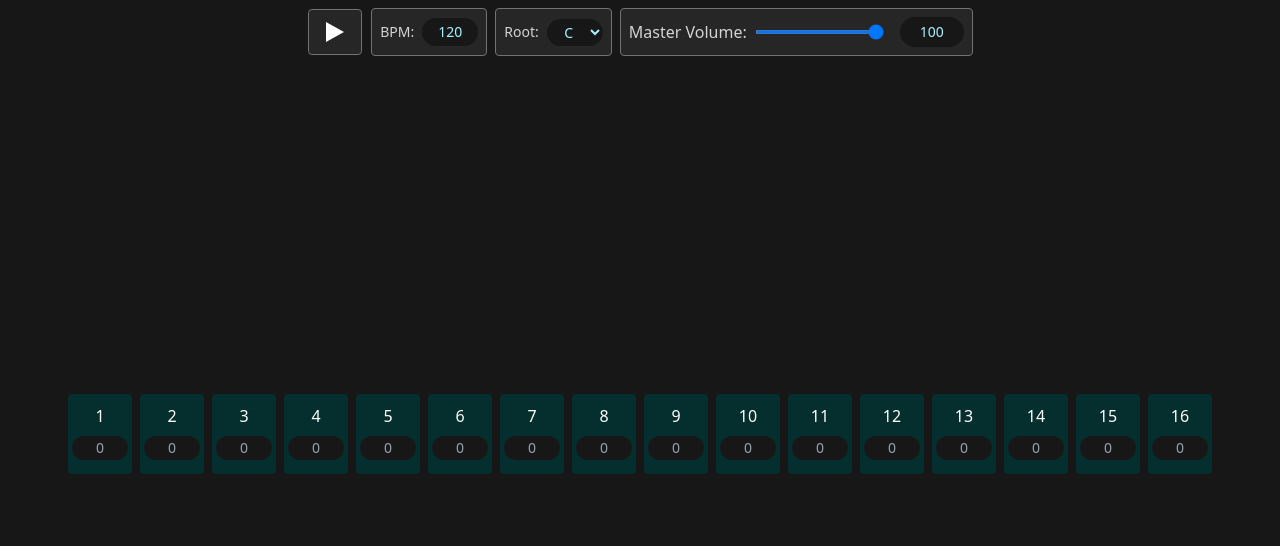
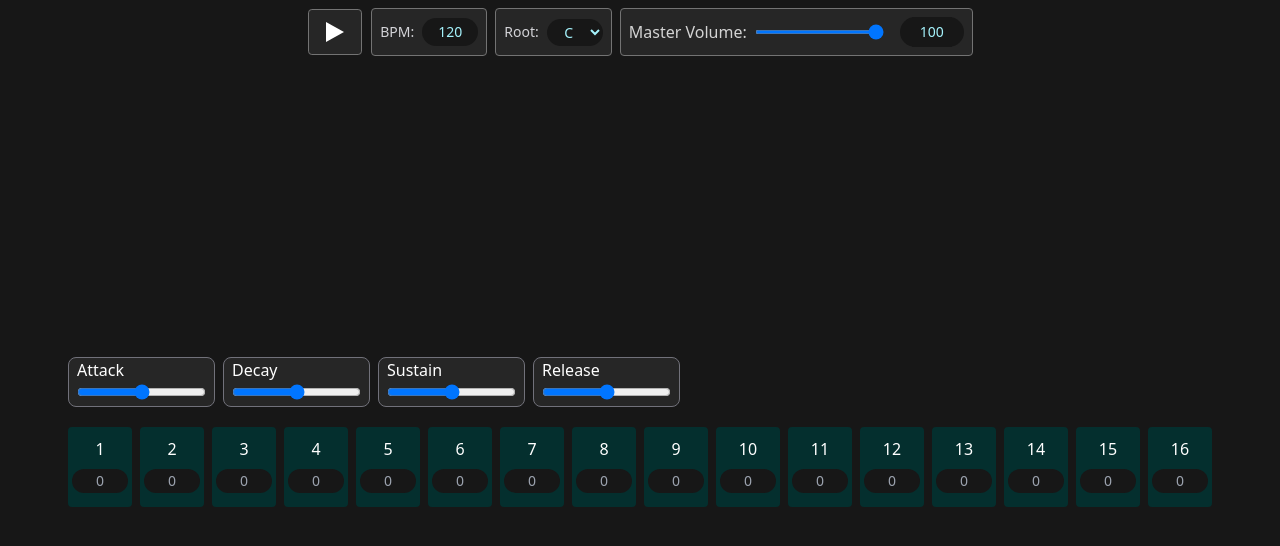
Before and after one commit to wjeffreys96/seqlr, a React (Vite) app: page / in a window 1280 px wide. Shown: the top 546 px of the page. Built offline with nearby package versions, Linux system fonts and the light colour scheme.

Commit message:
create AdsrModule component

```diff
--- /dev/null
+++ b/src/components/AdsrModule.tsx
@@ -0,0 +1,51 @@
+import { useContext } from "react";
+import { audioCtx } from "../AudioContext";
+import { AudioContextType } from "../@types/AudioContext";
+
+export default function AdsrModule() {
+  const actx: AudioContextType = useContext(audioCtx);
+  const { state, dispatch } = actx;
+
+  const knobArr = [
+    {
+      id: 1,
+      name: "Attack",
+    },
+    {
+      id: 2,
+      name: "Decay",
+    },
+    {
+      id: 3,
+      name: "Sustain",
+    },
+    {
+      id: 4,
+      name: "Release",
+    },
+  ];
+
+  if (state && dispatch) {
+    return (
+      <div className="flex gap-2 items-center">
+        {knobArr.map((obj) => {
+          return (
+            <div
+              key={"kdk" + obj.id}
+              className="rounded-lg bg-neutral-800 px-2 border-zinc-500 border"
+            >
+              <label key={"klk" + obj.id}>
+                <span>{obj.name}</span>
+                <div>
+                  <input type="range" />
+                </div>
+              </label>
+            </div>
+          );
+        })}
+      </div>
+    );
+  } else {
+    throw new Error("actx not initialized");
+  }
+}
--- a/src/components/Sequencer.tsx
+++ b/src/components/Sequencer.tsx
@@ -3,6 +3,7 @@ import { audioCtx } from "../AudioContext";
 import type { AudioContextType } from "../@types/AudioContext";
 import { NoteObject } from "../@types/AudioContext";
 import SequencerNode from "./SequencerNode";
+import AdsrModule from "./AdsrModule";
 
 export default function Sequencer() {
   const actx = useContext<AudioContextType>(audioCtx);
@@ -29,7 +30,6 @@ export default function Sequencer() {
         return el.id === obj.id;
       });
       if (!isSelected) {
-        // setSelectedBoxes([...selectedBoxes, obj]);
         dispatch({ type: "SETSELECTEDBOXES", payload: obj });
       } else if (selectedBoxes) {
         spliceSelectedBoxes(selectedBoxes.indexOf(isSelected));
@@ -41,8 +41,6 @@ export default function Sequencer() {
         return el.id === obj.id;
       });
       if (isSelected) {
-        // selectedBoxes.splice(selectedBoxes.indexOf(isSelected), 1);
-        // setSelectedBoxes([...selectedBoxes, { id: obj.id, offset: obj.offset }]);
         spliceSelectedBoxes(selectedBoxes.indexOf(isSelected));
         dispatch({
           type: "SETSELECTEDBOXES",
@@ -52,6 +50,8 @@ export default function Sequencer() {
     };
 
     return (
+      <div className="flex flex-col gap-4">
+        <AdsrModule />
         <div className="flex gap-2">
           {inputsArr.map(function(obj: NoteObject) {
             const columnIsPlaying =
@@ -68,6 +68,7 @@ export default function Sequencer() {
             );
           })}
         </div>
+      </div>
     );
   } else {
     throw new Error("actx is undefined");
--- a/src/components/SequencerNode.tsx
+++ b/src/components/SequencerNode.tsx
@@ -20,7 +20,7 @@ export default function SequencerNode({
       key={String("cbk" + obj.id)}
       className={cn(
         "bg-teal-950 border-teal-700 cursor-pointer flex lg:h-20 lg:w-16 md:w-12 w-8 justify-center text-center text-blue-300 flex-col pb-2 pt-1 px-1 rounded ease-in-out transition-transform mt-1",
-        columnIsPlaying ? "-translate-y-1 border" : "hover:bg-teal-600",
+        columnIsPlaying ? "-translate-y-1 border" : "hover:bg-teal-700",
         selected && "bg-teal-800",
       )}
     >
--- a/src/components/Wrapper.tsx
+++ b/src/components/Wrapper.tsx
@@ -1,5 +1,3 @@
-import { ReactNode } from "react";
-
 export default function Wrapper({ children }: { children: ReactNode }) {
   return <div className="max-w-7xl mx-auto">{children}</div>;
 }
--- a/src/components/ui/MovingBorder.tsx
+++ b/src/components/ui/MovingBorder.tsx
@@ -1,3 +1,5 @@
+// TODO fix type errors - unsafe any, isDisplay props validation
+
 import {
   motion,
   useAnimationFrame,
```
Lines whose indentation alone changed are shown as unchanged.
